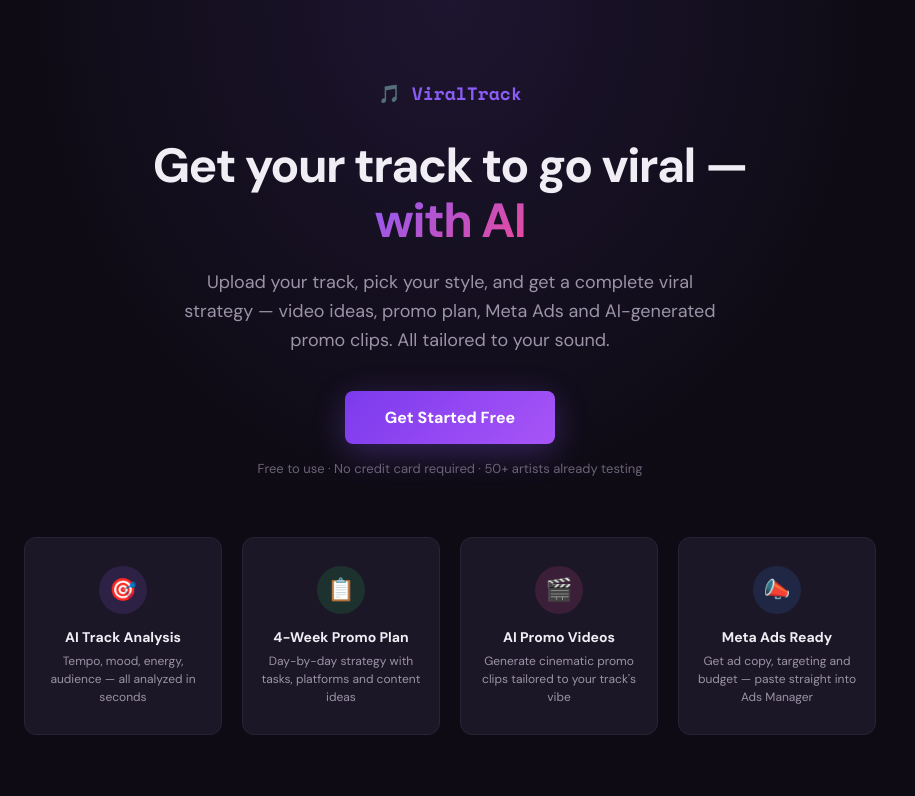
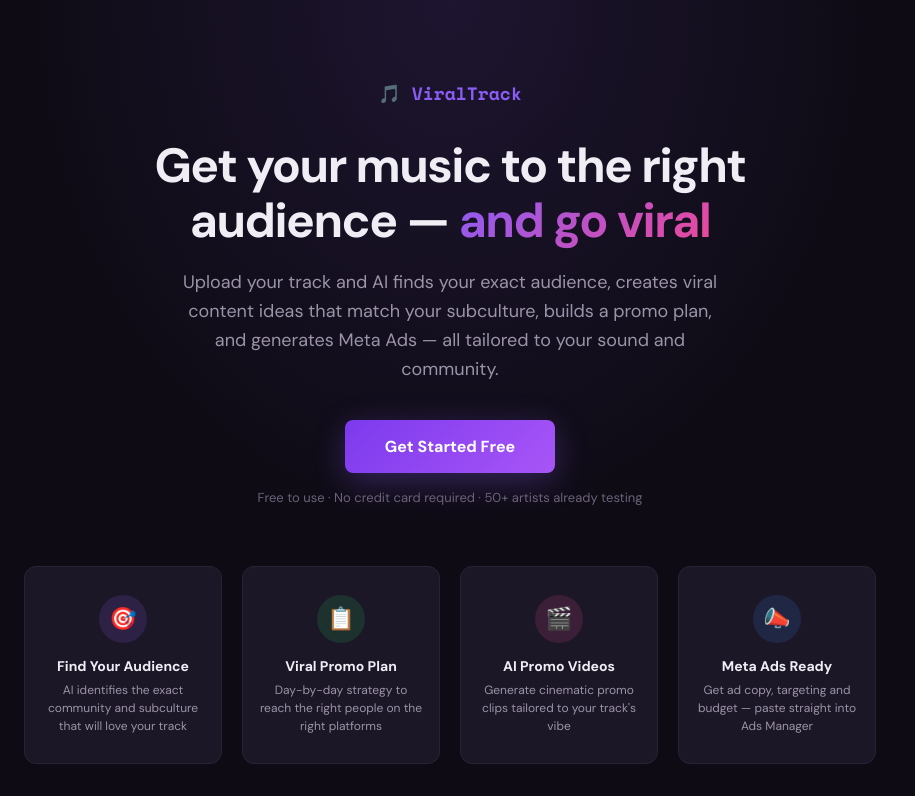
Before and after one commit to Gusta430/viraltrack, a website: page frontend/public/index.html in a window 1280 px wide. Shown: the top 796 px of the page, without its empty margins (0-915 px from the left). Drawn offline with nearby package versions, Linux system fonts and the light colour scheme.

Commit message:
Audience-first: find exact subculture, promote targeting features

```diff
--- a/backend/ai-service.js
+++ b/backend/ai-service.js
@@ -49,6 +49,9 @@ export async function analyzeTrack(track, audioFeatures = null) {
   const systemPrompt = `You are an extremely experienced music marketer with 15+ years in the music industry. You have worked with artists from bedroom pop to trap, and you know EXACTLY what separates generic advice from advice that actually delivers results. IMPORTANT: Always respond in English.
 
 RULES YOU MUST FOLLOW:
+- AUDIENCE FIRST: Before creating ANY content suggestion, identify the EXACT subculture and community that would love this song. Not just "18-28 hip-hop fans" — be specific: "car meet TikTok", "gym motivation community", "late night stoners", "skate culture", "anime edit community", "streetwear Twitter". Every single suggestion must be designed to spread within THAT specific community.
+- For each video idea, name the SPECIFIC type of account that would repost it (e.g. "accounts like @carculture, @trapedits, @chilledcow")
+- Think about WHERE this song would naturally play in real life (car, gym, bedroom, party, walking alone at night) — that context IS the content
 - NEVER give generic advice like "post consistently" or "engage with your audience" — everyone knows this already
 - NEVER suggest "behind the scenes" videos or "studio session" clips unless you have a SPECIFIC, UNIQUE angle on it
 - Suggestions should be driven primarily by the track's MOOD, ENERGY and GENRE — not just the title. The title can inspire 1 idea, but the rest should come from the sonic feel and emotional vibe of the music
--- a/frontend/public/index.html
+++ b/frontend/public/index.html
@@ -368,8 +368,8 @@
   <!-- HERO -->
   <div class="l-hero">
     <div class="l-logo">🎵 <span>ViralTrack</span></div>
-    <h1 class="l-h1">Get your track to go viral — <em>with AI</em></h1>
-    <p class="l-sub">Upload your track, pick your style, and get a complete viral strategy — video ideas, promo plan, Meta Ads and AI-generated promo clips. All tailored to your sound.</p>
+    <h1 class="l-h1">Get your music to the right audience — <em>and go viral</em></h1>
+    <p class="l-sub">Upload your track and AI finds your exact audience, creates viral content ideas that match your subculture, builds a promo plan, and generates Meta Ads — all tailored to your sound and community.</p>
     <div class="l-cta-row">
       <button class="l-cta" onclick="document.getElementById('l-auth-section').scrollIntoView({behavior:'smooth'})">Get Started Free</button>
     </div>
@@ -378,8 +378,8 @@
 
   <!-- FEATURES -->
   <div class="l-features">
-    <div class="l-feat"><div class="l-feat-icon" style="background:var(--ac-s)">🎯</div><h3>AI Track Analysis</h3><p>Tempo, mood, energy, audience — all analyzed in seconds</p></div>
-    <div class="l-feat"><div class="l-feat-icon" style="background:var(--gr-s)">📋</div><h3>4-Week Promo Plan</h3><p>Day-by-day strategy with tasks, platforms and content ideas</p></div>
+    <div class="l-feat"><div class="l-feat-icon" style="background:var(--ac-s)">🎯</div><h3>Find Your Audience</h3><p>AI identifies the exact community and subculture that will love your track</p></div>
+    <div class="l-feat"><div class="l-feat-icon" style="background:var(--gr-s)">📋</div><h3>Viral Promo Plan</h3><p>Day-by-day strategy to reach the right people on the right platforms</p></div>
     <div class="l-feat"><div class="l-feat-icon" style="background:var(--pk-s)">🎬</div><h3>AI Promo Videos</h3><p>Generate cinematic promo clips tailored to your track's vibe</p></div>
     <div class="l-feat"><div class="l-feat-icon" style="background:var(--bl-s)">📣</div><h3>Meta Ads Ready</h3><p>Get ad copy, targeting and budget — paste straight into Ads Manager</p></div>
   </div>
@@ -462,7 +462,7 @@
     <div class="cd" style="text-align:center;padding:40px 24px;margin-bottom:24px;background:linear-gradient(135deg,rgba(139,92,246,.08),rgba(236,72,153,.06));border:1px solid rgba(139,92,246,.2)">
       <div style="font-size:20px;font-weight:700;margin-bottom:8px">Ready to promote your next track?</div>
       <div style="display:flex;gap:8px;justify-content:center;margin-bottom:12px;flex-wrap:wrap"><span style="padding:4px 12px;background:var(--ac-s);color:var(--ac);border-radius:20px;font-size:12px;font-weight:500">🎯 AI Analysis</span><span style="padding:4px 12px;background:var(--gr-s);color:var(--gr);border-radius:20px;font-size:12px;font-weight:500">📋 Promo Plan</span><span style="padding:4px 12px;background:var(--bl-s);color:var(--bl);border-radius:20px;font-size:12px;font-weight:500">📣 Meta Ads</span><span style="padding:4px 12px;background:var(--pk-s);color:var(--pk);border-radius:20px;font-size:12px;font-weight:500">🎬 AI Videos</span></div>
-      <div style="font-size:14px;color:var(--t2);margin-bottom:20px">Upload a track and get AI analysis, promo plan, Meta Ads copy and AI-generated promo videos</div>
+      <div style="font-size:14px;color:var(--t2);margin-bottom:20px">Upload a track and AI finds your audience, creates viral content, promo plan and Meta Ads</div>
       <button class="bt bp" onclick="nav('new-analysis')" style="padding:14px 36px;font-size:15px"><svg width="18" height="18" viewBox="0 0 24 24" fill="none" stroke="currentColor" stroke-width="2"><circle cx="12" cy="12" r="10"/><path d="M12 8v8M8 12h8"/></svg> New Analysis</button>
     </div>
     <div style="display:flex;align-items:center;justify-content:space-between;margin-bottom:16px"><div style="font-size:18px;font-weight:700">Your Tracks</div></div>
```
